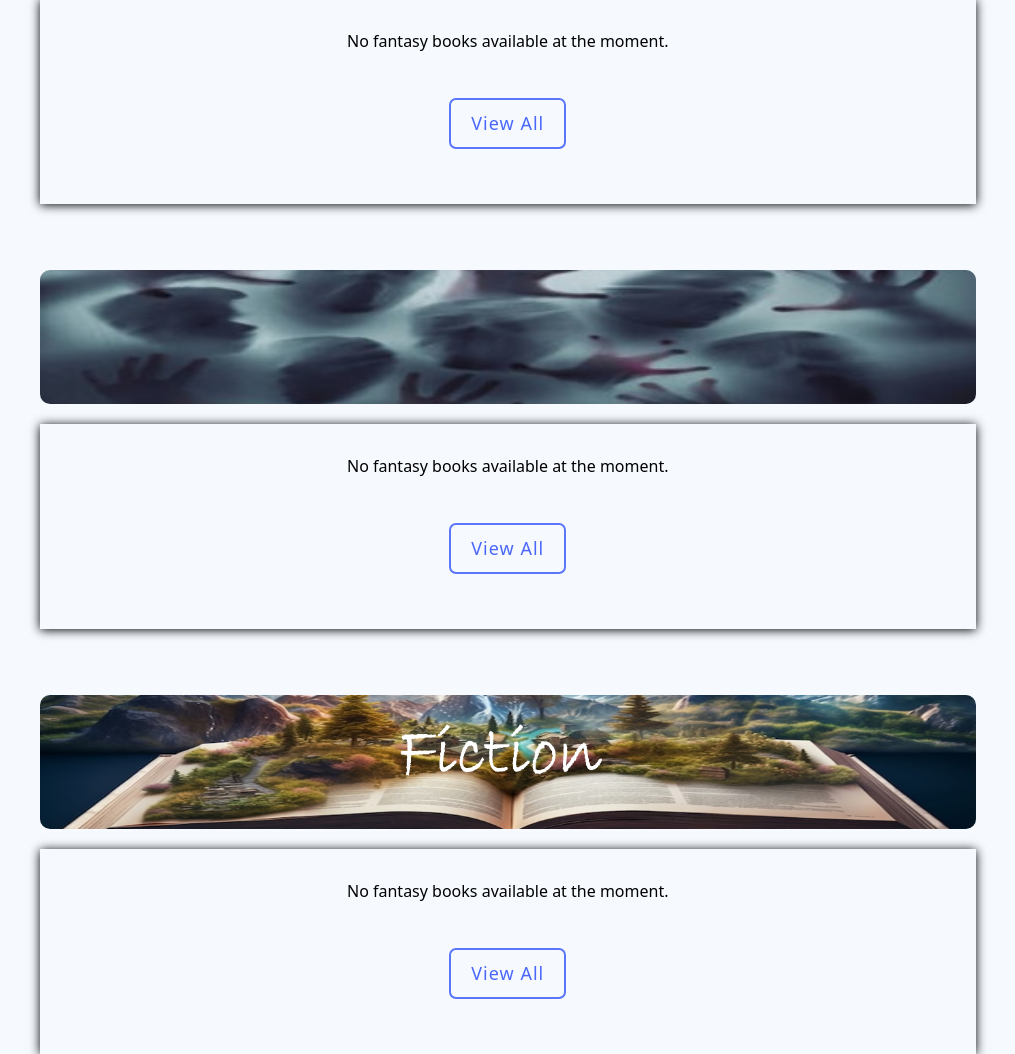
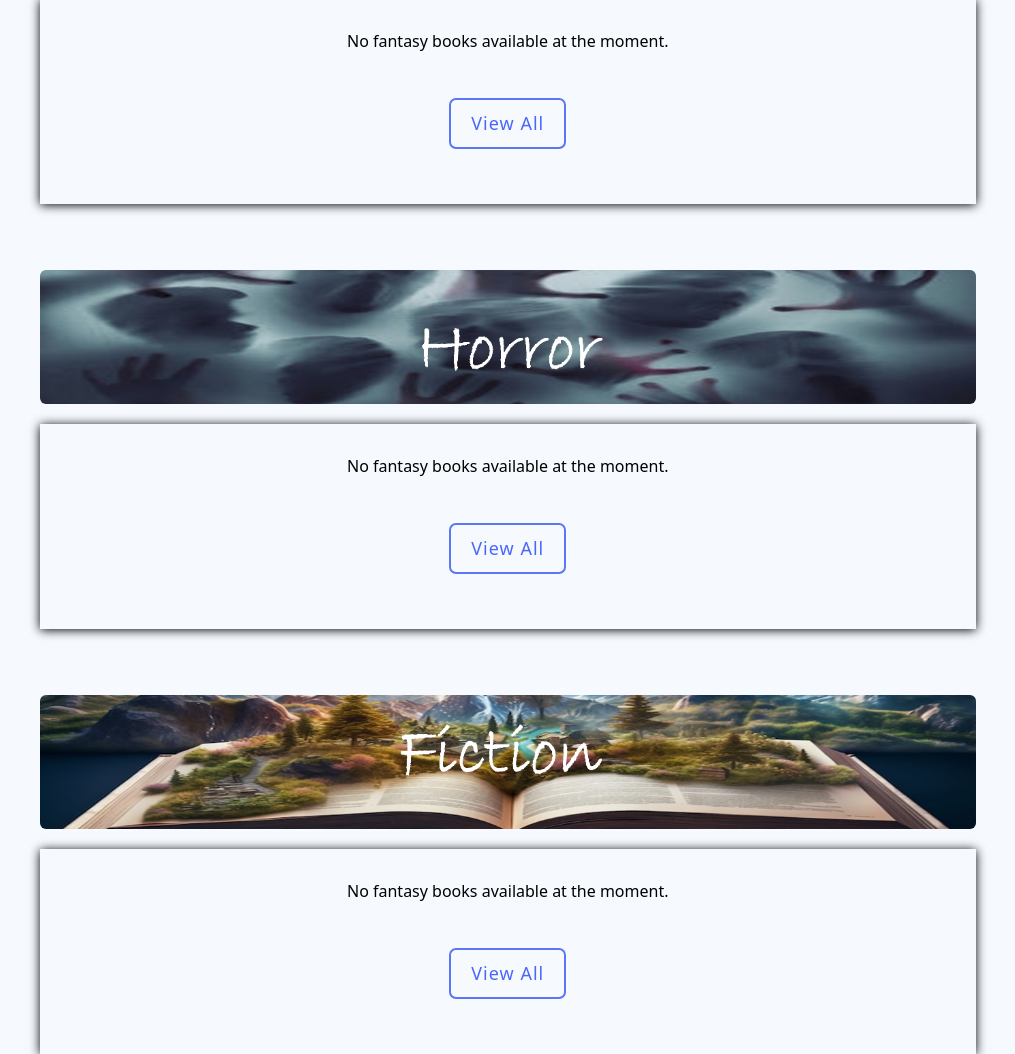
Before and after one commit to nadavswartz/FinalProject, a Node server app: page /home in a window 1280 px wide. Shown: the part 739-1793 px from the top of the page, without its empty margins (142-1157 px from the left). Run offline with Node 20, Linux system fonts and the light colour scheme; data that the repository does not hold is empty; some libraries are stand-ins or nearby versions.

Commit message:
homepage

```diff
--- a/public/css/style.css
+++ b/public/css/style.css
@@ -630,7 +630,7 @@ button:active {
 }
 
 #fiction-banner {
-  border-radius: 10px;
+  border-radius: 6px;
   top: 70%;
   position: relative;
   left: 12%;
@@ -653,11 +653,11 @@ button:active {
 }
 
 #horror-banner {
-  border-radius: 10px;
+  border-radius: 6px;
   top: 70%;
   position: relative;
   left: 12%;
-  background-image: url(../img/horrorbanner.jpg);
+  background-image: url(../img/horrorbanner.png);
   background-size: cover;
   background-position: center;
   background-repeat: no-repeat;
```
